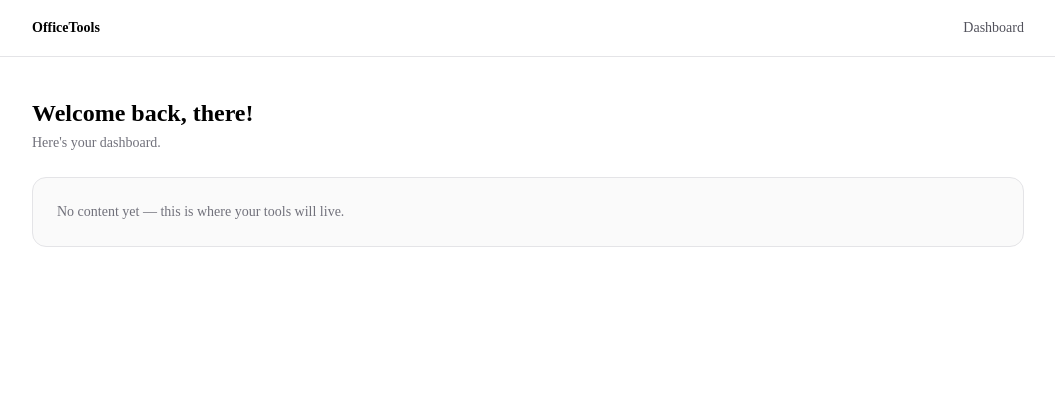
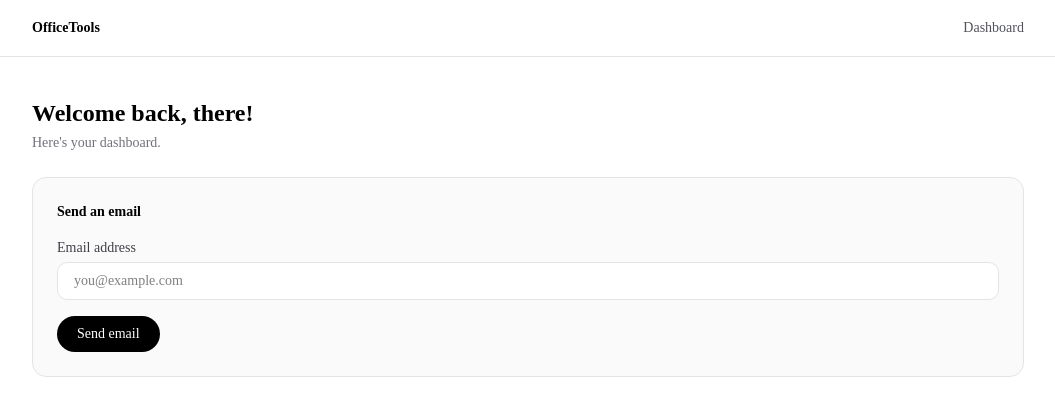
Before and after one commit to MarvinZ/office-tools, a Next.js app: page /dashboard in a window 1280 px wide. Shown: the top 416 px of the page, without its empty margins (112-1167 px from the left). Built offline with nearby package versions, Linux system fonts and the light colour scheme; no server answers.

Commit message:
sending email works now

```diff
--- /dev/null
+++ b/src/app/dashboard/actions.ts
@@ -0,0 +1,23 @@
+"use server";
+
+import { resend } from "@/lib/resend";
+
+export async function sendEmail(email: string) {
+  if (!email || !email.includes("@")) {
+    return { error: "Please enter a valid email address." };
+  }
+
+  const { error } = await resend.emails.send({
+    from: "OfficeTools <onboarding@resend.dev>",
+    to: email,
+    subject: "Hi from OfficeTools!",
+    html: "<p>Hi there! This is a message from <strong>OfficeTools</strong>. Just saying hello!</p>",
+  });
+
+  if (error) {
+    console.error("Resend error:", error);
+    return { error: error.message ?? "Failed to send email. Please try again." };
+  }
+
+  return { success: true };
+}
--- a/src/app/dashboard/page.tsx
+++ b/src/app/dashboard/page.tsx
@@ -1,4 +1,5 @@
 import { currentUser } from "@clerk/nextjs/server";
+import SendEmailForm from "./send-email-form";
 
 export default async function DashboardPage() {
   const user = await currentUser();
@@ -12,7 +13,8 @@ export default async function DashboardPage() {
         <p className="mt-1 text-sm text-zinc-500">Here's your dashboard.</p>
       </div>
       <div className="rounded-xl border border-zinc-200 bg-zinc-50 p-6 dark:border-zinc-800 dark:bg-zinc-900">
-        <p className="text-sm text-zinc-500">No content yet — this is where your tools will live.</p>
+        <h2 className="mb-4 text-sm font-semibold text-black dark:text-white">Send an email</h2>
+        <SendEmailForm />
       </div>
     </div>
   );
--- /dev/null
+++ b/src/app/dashboard/send-email-form.tsx
@@ -0,0 +1,58 @@
+"use client";
+
+import { useState } from "react";
+import { sendEmail } from "./actions";
+
+export default function SendEmailForm() {
+  const [email, setEmail] = useState("");
+  const [status, setStatus] = useState<"idle" | "loading" | "success" | "error">("idle");
+  const [message, setMessage] = useState("");
+
+  async function handleSubmit(e: React.FormEvent) {
+    e.preventDefault();
+    setStatus("loading");
+    setMessage("");
+
+    const result = await sendEmail(email);
+
+    if (result.error) {
+      setStatus("error");
+      setMessage(result.error);
+    } else {
+      setStatus("success");
+      setMessage("Email sent!");
+      setEmail("");
+    }
+  }
+
+  return (
+    <form onSubmit={handleSubmit} className="flex flex-col gap-4">
+      <div className="flex flex-col gap-1">
+        <label htmlFor="email" className="text-sm font-medium text-zinc-700 dark:text-zinc-300">
+          Email address
+        </label>
+        <input
+          id="email"
+          type="email"
+          value={email}
+          onChange={(e) => setEmail(e.target.value)}
+          placeholder="you@example.com"
+          required
+          className="rounded-lg border border-zinc-200 bg-white px-4 py-2 text-sm text-black outline-none focus:ring-2 focus:ring-black dark:border-zinc-700 dark:bg-zinc-900 dark:text-white dark:focus:ring-white"
+        />
+      </div>
+      <button
+        type="submit"
+        disabled={status === "loading"}
+        className="self-start rounded-full bg-black px-5 py-2 text-sm font-medium text-white transition-colors hover:bg-zinc-800 disabled:opacity-50 dark:bg-white dark:text-black dark:hover:bg-zinc-200"
+      >
+        {status === "loading" ? "Sending..." : "Send email"}
+      </button>
+      {message && (
+        <p className={`text-sm ${status === "success" ? "text-green-600" : "text-red-500"}`}>
+          {message}
+        </p>
+      )}
+    </form>
+  );
+}
```
